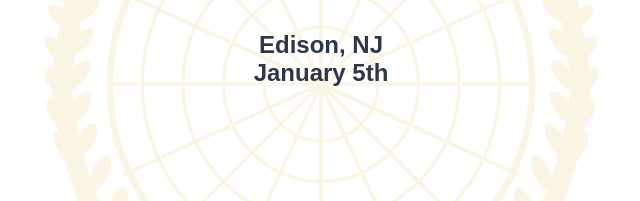
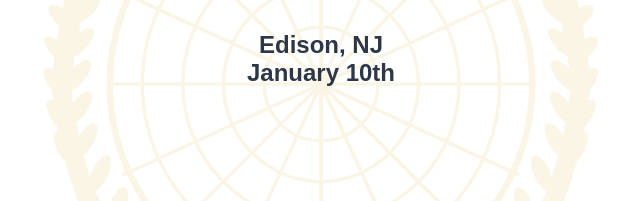
Before and after one commit to Vijeta-Garg/ehsmun, a plain HTML site: page index.html in a window 1280 px wide. Shown: the part 341-542 px from the top of the page, 319-959 px from the left. Drawn offline with Linux system fonts and the light colour scheme.

Commit message:
wrong original date lol

```diff
--- a/index.html
+++ b/index.html
@@ -119,7 +119,7 @@
 
     <h2>
         Edison, NJ<br>
-        January 5th
+        January 10th
     </h2>
 
     <p id ="register-text">
```
